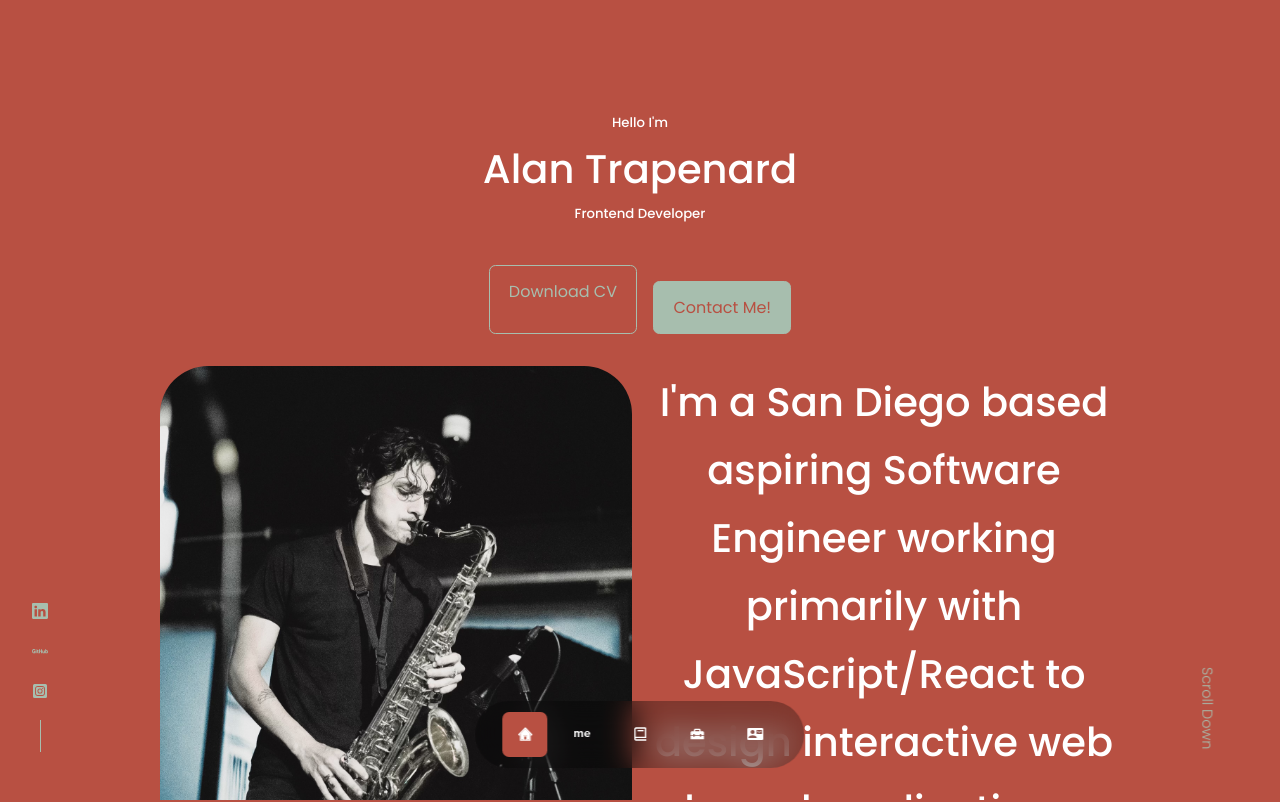
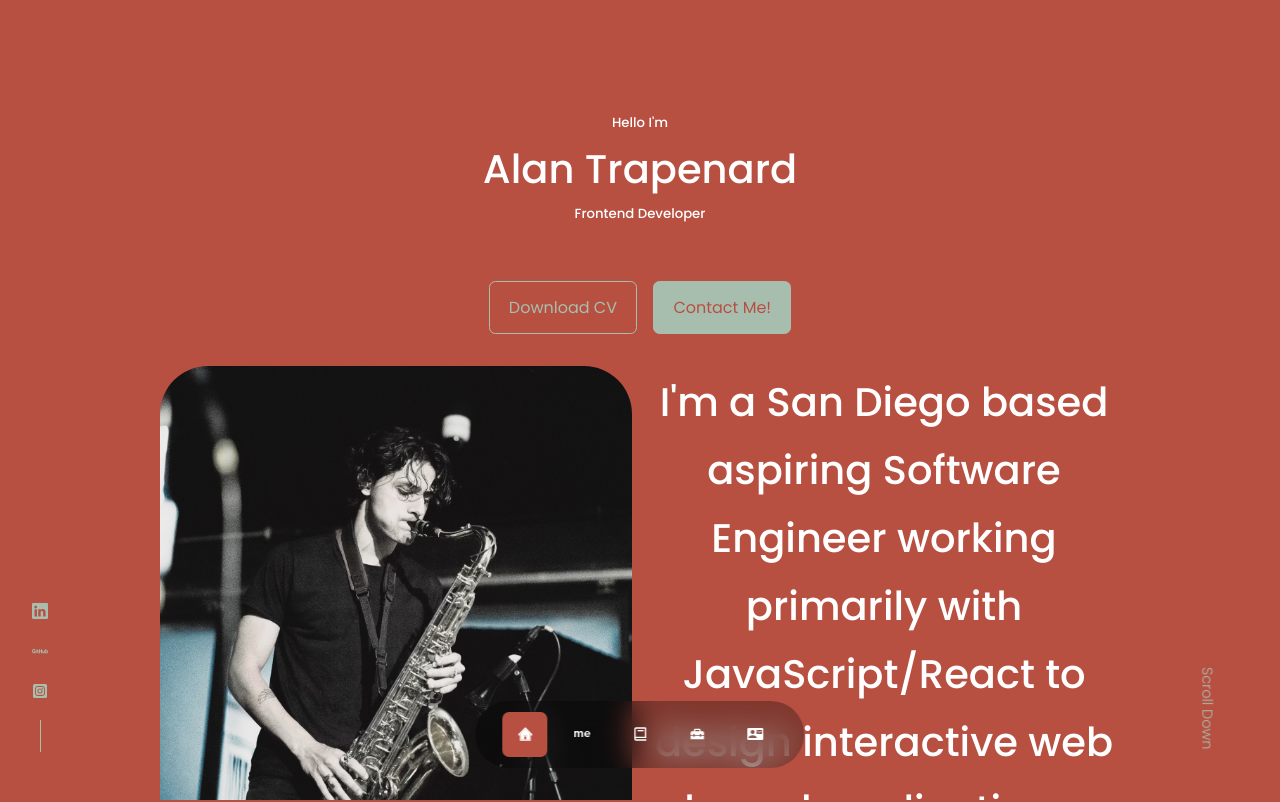
Before and after one commit to ATrapenard/portfolio-website, a React (Create React App) app: page / in a window 1280 px wide. Shown: the top 802 px of the page. Built offline with nearby package versions, Linux system fonts and the light colour scheme.

Commit message:
fixed odd button issue with frame extending beyond text for header CTA

```diff
--- a/src/components/header/CTA.jsx
+++ b/src/components/header/CTA.jsx
@@ -4,7 +4,7 @@ import CV from "../../assets/CV.pdf";
 const CTA = () => {
   return (
     <div className="cta">
-      <a href={CV} download className="btn">
+      <a href={CV} download className="btn btn-download">
         Download CV
       </a>
       <a href="#contact" className="btn btn-primary">
--- a/src/components/header/header.css
+++ b/src/components/header/header.css
@@ -29,6 +29,10 @@ header {
   display: flex;
   gap: 1rem;
   justify-content: center;
+}
+
+.btn {
+  margin-top: auto;
 }
 
 /* ================ Header Socials ==============*/
```
